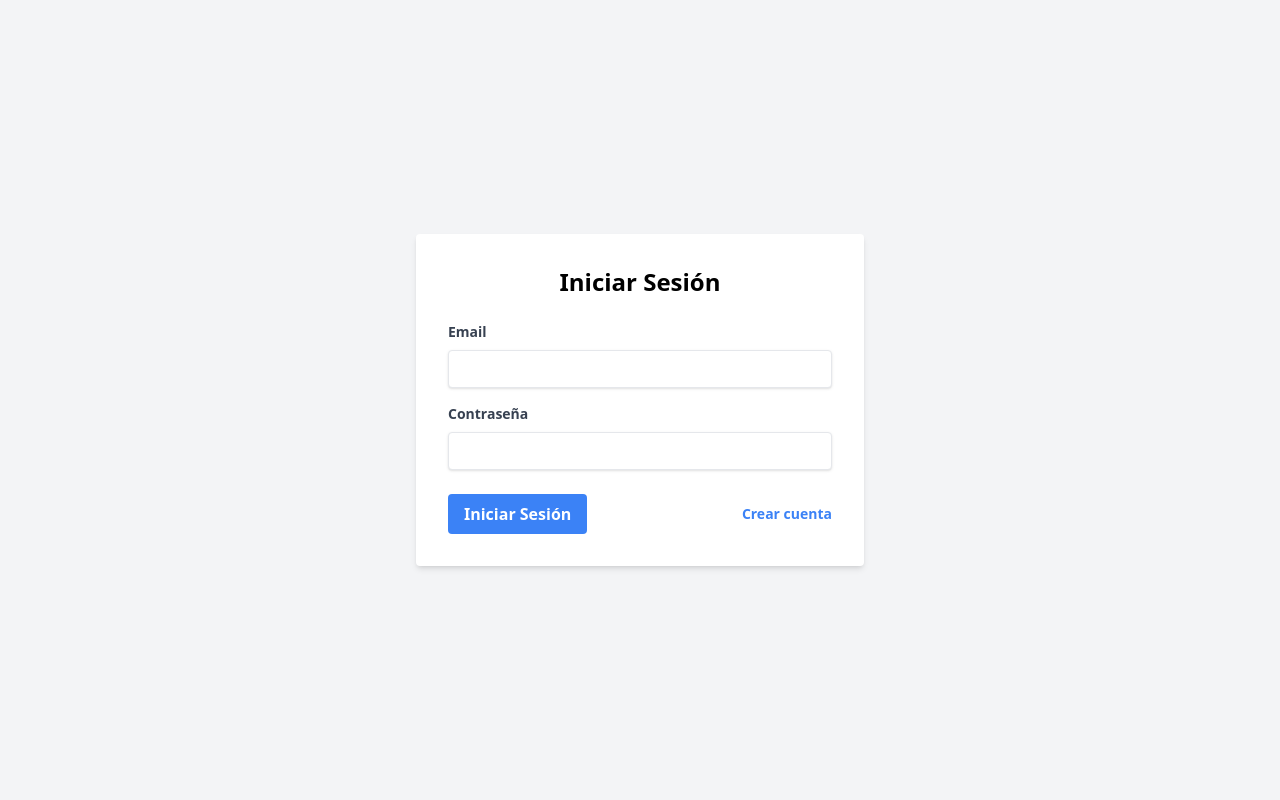
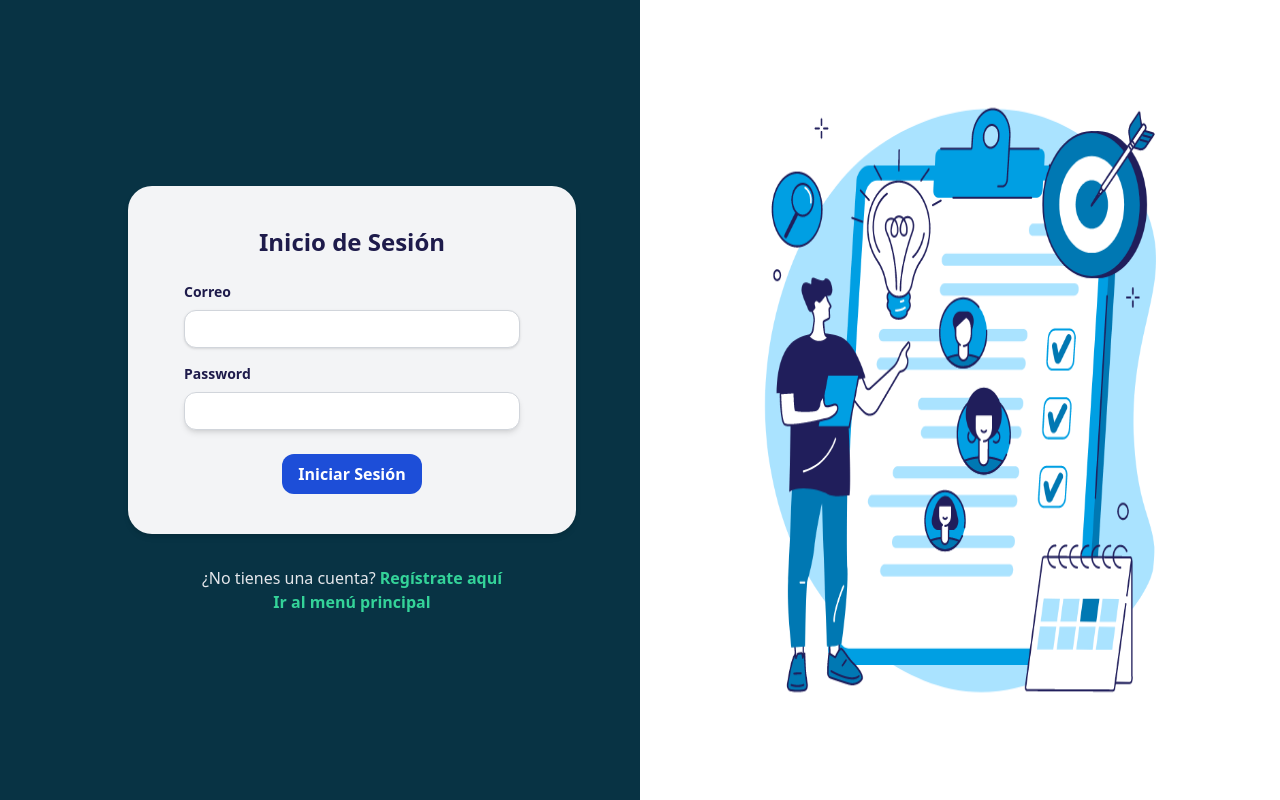
Before and after one commit to YercoAndres/GestionDeProyectosTareas, a React (Vite) app in the folder Frontend/gestion_proyectos_tareas/: page /login in a window 1280 px wide. Built offline with nearby package versions, Linux system fonts and the light colour scheme; no server answers.

Commit message:
volviendo atras

```diff
--- a/Frontend/gestion_proyectos_tareas/src/components/ProyectCard.jsx
+++ b/Frontend/gestion_proyectos_tareas/src/components/ProyectCard.jsx
@@ -2,8 +2,6 @@ import React, { useState, useEffect } from 'react';
 import ProjectModal from './ProjectModal';
 import ConfirmDialog from './ConfirmDialog';
 import { Eye, CirclePlus, Pencil, Trash, SquareX } from 'lucide-react';
-
-const API_URL = process.env.REACT_APP_API_URL;
 
 const ProjectCard = ({ project, userRole, onEdit, onDelete }) => {
   const [isModalOpen, setIsModalOpen] = useState(false);
@@ -20,9 +18,10 @@ const ProjectCard = ({ project, userRole, onEdit, onDelete }) => {
 
   const fetchTasks = async () => {
     try {
-      const response = await fetch(`${API_URL}/projects/${project.id}/tasks`);
+      const response = await fetch(`http://localhost:5000/tasks/${project.id}/tasks`);
       if (response.ok) {
         const data = await response.json();
+
         setTasks(data || []);
       } else {
         console.error('Error al obtener las tareas:', response.statusText);
@@ -31,10 +30,9 @@ const ProjectCard = ({ project, userRole, onEdit, onDelete }) => {
       console.error('Error al conectar con la API:', error);
     }
   };
-
   const fetchMembers = async () => {
     try {
-      const response = await fetch(`${API_URL}/projects/${project.id}/members`);
+      const response = await fetch(`http://localhost:5000/projects/${project.id}/members`);
       if (response.ok) {
         const data = await response.json();
         setMembers(data);
@@ -92,7 +90,7 @@ const ProjectCard = ({ project, userRole, onEdit, onDelete }) => {
 
   const handleDeleteTask = async (taskId) => {
     try {
-      const response = await fetch(`${API_URL}/tasks/${taskId}`, {
+      const response = await fetch(`http://localhost:5000/tasks/${taskId}`, {
         method: 'DELETE',
         headers: {
           'Content-Type': 'application/json',
@@ -127,6 +125,8 @@ const ProjectCard = ({ project, userRole, onEdit, onDelete }) => {
     setTaskToDelete(taskId);
     setIsConfirmDialogOpen(true);
   };
+
+  //('Project members:', members);
 
   return (
     <div className="border p-4 rounded-xl shadow-md bg-white  ">
--- a/Frontend/gestion_proyectos_tareas/src/pages/Login.jsx
+++ b/Frontend/gestion_proyectos_tareas/src/pages/Login.jsx
@@ -3,8 +3,6 @@ import { useState } from "react";
 import { toast, ToastContainer } from 'react-toastify';
 import 'react-toastify/dist/ReactToastify.css';
 import { useNavigate, Link } from "react-router-dom";
-
-const API_URL = process.env.REACT_APP_API_URL;
 
 function Login() {
   const [email, setEmail] = useState('');
@@ -14,8 +12,7 @@ function Login() {
   const handleLogin = async (e) => {
     e.preventDefault();
 
-    try {
-      const response = await fetch(`${API_URL}/api/auth/login`, {
+    const response = await fetch('http://localhost:5000/api/auth/login', {
       method: 'POST',
       headers: {
         'Content-Type': 'application/json',
@@ -23,72 +20,82 @@ function Login() {
       body: JSON.stringify({ email, password }),
     });
 
-      if (!response.ok) {
-        const errorData = await response.json();
-        throw new Error(errorData.message || 'Error al iniciar sesión');
-      }
-
     const data = await response.json();
 
+    if (response.ok) {
       if (data.user && data.user.id) {
         localStorage.setItem('token', data.token);
-        localStorage.setItem('userId', data.user.id);
+        localStorage.setItem('userId', data.user.id); // Almacena el ID del usuario
+        toast.success('Inicio de sesión exitoso');
+        setTimeout(() => {
           navigate('/dashboard');
+        }, 1000);
       } else {
-        toast.error('Error en la respuesta del servidor');
+        toast.error('Error: Datos del usuario no encontrados');
       }
-    } catch (error) {
-      toast.error(error.message);
+    } else {
+      toast.error(data.message);
     }
   };
 
   return (
-    <div className="flex items-center justify-center min-h-screen bg-gray-100">
-      <ToastContainer />
-      <div className="bg-white p-8 rounded shadow-md w-full max-w-md">
-        <h2 className="text-2xl font-bold mb-6 text-center">Iniciar Sesión</h2>
-        <form onSubmit={handleLogin}>
+    <>
+      <div className="min-h-screen grid grid-cols-1 md:grid-cols-2  justify-center items-center bg-cyan-950  px-4 md:px-0">
+        <div className="w-full max-w-md mx-auto md:ml-32">
+          <form onSubmit={handleLogin} className="bg-gray-100 shadow-md rounded-3xl px-8 md:px-14 py-10 mb-8 ">
+            <h2 className="text-2xl font-bold text-center mb-6 text-indigo-950">Inicio de Sesión</h2>
             <div className="mb-4">
-            <label className="block text-gray-700 text-sm font-bold mb-2" htmlFor="email">
-              Email
-            </label>
+              <label className="block text-indigo-950 text-sm font-bold mb-2" htmlFor="email">Correo</label>
               <input
                 type="email"
                 id="email"
                 value={email}
                 onChange={(e) => setEmail(e.target.value)}
-              className="shadow appearance-none border rounded w-full py-2 px-3 text-gray-700 leading-tight focus:outline-none focus:shadow-outline"
+                className="shadow appearance-none border border-gray-300 rounded-xl w-full py-2 px-3 text-gray-700 leading-tight focus:outline-none focus:shadow-outline focus:ring-4 focus:ring-blue-500"
                 required
               />
+
             </div>
             <div className="mb-6">
-            <label className="block text-gray-700 text-sm font-bold mb-2" htmlFor="password">
-              Contraseña
-            </label>
+              <label className="block text-indigo-950 text-sm font-bold mb-2" htmlFor="password">Password</label>
               <input
               type="password"
               id="password"
               value={password}
               onChange={(e) => setPassword(e.target.value)}
-              className="shadow appearance-none border rounded w-full py-2 px-3 text-gray-700 leading-tight focus:outline-none focus:shadow-outline"
+              className="shadow-md appearance-none border border-gray-300 rounded-xl w-full py-2 px-3 text-gray-700 leading-tight focus:outline-none focus:shadow-outline focus:ring-4 focus:ring-blue-500"
               required
             />
+
             </div>
-          <div className="flex items-center justify-between">
+            <div className="flex items-center justify-center">
               <button
                 type="submit"
-              className="bg-blue-500 hover:bg-blue-700 text-white font-bold py-2 px-4 rounded focus:outline-none focus:shadow-outline"
-            >
+                className="bg-blue-700 hover:bg-blue-900 text-white font-bold py-2 px-4 rounded-xl transition-transform transform hover:scale-105 focus:outline-none focus:shadow-outline">
                 Iniciar Sesión
               </button>
-            <Link to="/register" className="inline-block align-baseline font-bold text-sm text-blue-500 hover:text-blue-800">
-              Crear cuenta
+            </div>
+          </form>
+          <div className="mt-4 text-center">
+            <p className="text-gray-200">
+              ¿No tienes una cuenta?{' '}
+              <Link to="/register" className="text-emerald-400 font-bold hover:text-emerald-500">
+                Regístrate aquí
+              </Link>
+
+            </p>
+            <Link to="/" className="text-emerald-400 font-bold hover:text-emerald-500">
+             Ir al menú principal
               </Link>
           </div>
-        </form>
+        </div>
+        <div className="hidden lg:block w-full h-full ">
+          <img src="../assets/fondo.png" alt="Login" loading="Lazy" className="w-full h-full" />
         </div>
       </div>
+    </>
   );
 }
 
+
 export default Login;
--- a/Frontend/gestion_proyectos_tareas/src/pages/Projects.jsx
+++ b/Frontend/gestion_proyectos_tareas/src/pages/Projects.jsx
@@ -6,7 +6,6 @@ import { FaPlus } from 'react-icons/fa';
 import ConfirmDialog from '../components/ConfirmDialog';
 import jwt_decode from 'jwt-decode';
 import { toast } from 'react-toastify';
-import { fetchProjects, fetchUsers, createProject, updateProject, deleteProject } from '../api';
 
 const Projects = () => {
   const [projects, setProjects] = useState([]);
@@ -50,13 +49,15 @@ const Projects = () => {
       setUserRole(decodedToken.role);
     }
 
-    fetchProjects()
+    fetch('http://localhost:5000/projects')
+      .then(response => response.json())
       .then(data => {
         setProjects(data);
       })
       .catch(error => console.error('Error fetching projects:', error));
 
-    fetchUsers()
+    fetch('http://localhost:5000/api/users')
+      .then(response => response.json())
       .then(data => {
         setUsers(data);
       })
@@ -88,7 +89,20 @@ const Projects = () => {
     toast.success(newProject.id ? 'Proyecto actualizado correctamente' : 'Proyecto creado correctamente');
 
     if (newProject.id) {
-      updateProject(newProject.id, projectToAdd)
+      fetch(`http://localhost:5000/projects/${newProject.id}`, {
+        method: 'PUT',
+        headers: {
+          'Content-Type': 'application/json',
+          'Authorization': `Bearer ${localStorage.getItem('token')}`,
+        },
+        body: JSON.stringify(projectToAdd),
+      })
+      .then(response => {
+        if (!response.ok) {
+          throw new Error('Error al editar el proyecto');
+        }
+        return response.json();
+      })
       .then(data => {
         setProjects(projects.map(project => project.id === newProject.id ? { ...projectToAdd, id: newProject.id } : project));
         setNewProject({ name: '', description: '', startDate: '', endDate: '', members: [], status: 'En Progreso', id: null });
@@ -100,7 +114,20 @@ const Projects = () => {
         setError('Error al editar el proyecto. Inténtalo de nuevo.');
       });
     } else {
-      createProject(projectToAdd)
+      fetch('http://localhost:5000/projects', {
+        method: 'POST',
+        headers: {
+          'Content-Type': 'application/json',
+          'Authorization': `Bearer ${localStorage.getItem('token')}`,
+        },
+        body: JSON.stringify(projectToAdd),
+      })
+      .then(response => {
+        if (!response.ok) {
+          throw new Error('Error al crear el proyecto');
+        }
+        return response.json();
+      })
       .then(data => {
         setProjects([...projects, { ...projectToAdd, id: data.projectId }]);
         setNewProject({ name: '', description: '', startDate: '', endDate: '', members: [], status: 'En Progreso', id: null });
@@ -135,8 +162,16 @@ const Projects = () => {
 
   const handleConfirmDelete = () => {
     if (projectToDelete) {
-      deleteProject(projectToDelete)
-        .then(() => {
+      fetch(`http://localhost:5000/projects/${projectToDelete}`, {
+        method: 'DELETE',
+        headers: {
+          'Authorization': `Bearer ${localStorage.getItem('token')}`,
+        },
+      })
+        .then(response => {
+          if (!response.ok) {
+            throw new Error('Error al eliminar el proyecto');
+          }
           setProjects(projects.filter(project => project.id !== projectToDelete));
           setProjectToDelete(null);
           setConfirmDialogVisible(false);
--- a/Frontend/gestion_proyectos_tareas/src/pages/Register.jsx
+++ b/Frontend/gestion_proyectos_tareas/src/pages/Register.jsx
@@ -1,9 +1,6 @@
 import React, { useState } from 'react';
 import { useNavigate, Link } from 'react-router-dom';
 import { toast } from 'react-toastify';
-
-
-const API_URL = process.env.REACT_APP_API_URL;
 
 function Register() {
   const [name, setName] = useState('');
@@ -20,7 +17,7 @@ function Register() {
     return;
   }
 
-    const response = await fetch(`${API_URL}/api/auth/register`, {
+    const response = await fetch('http://localhost:5000/api/auth/register', {
       method: 'POST',
       headers: {
         'Content-Type': 'application/json',
```
Also changed, not shown: 2 other files (tests, documents, lock files or other folders). Lines whose indentation alone changed are shown as unchanged.
